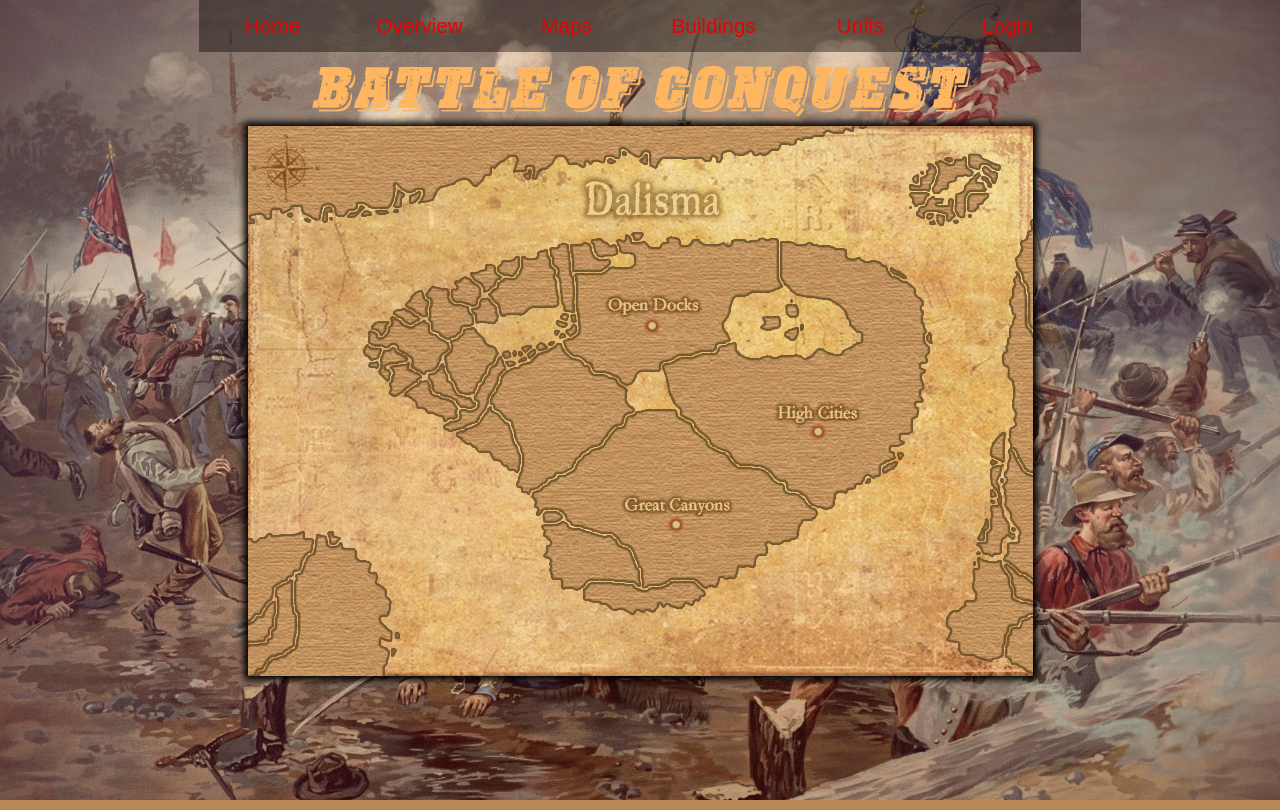
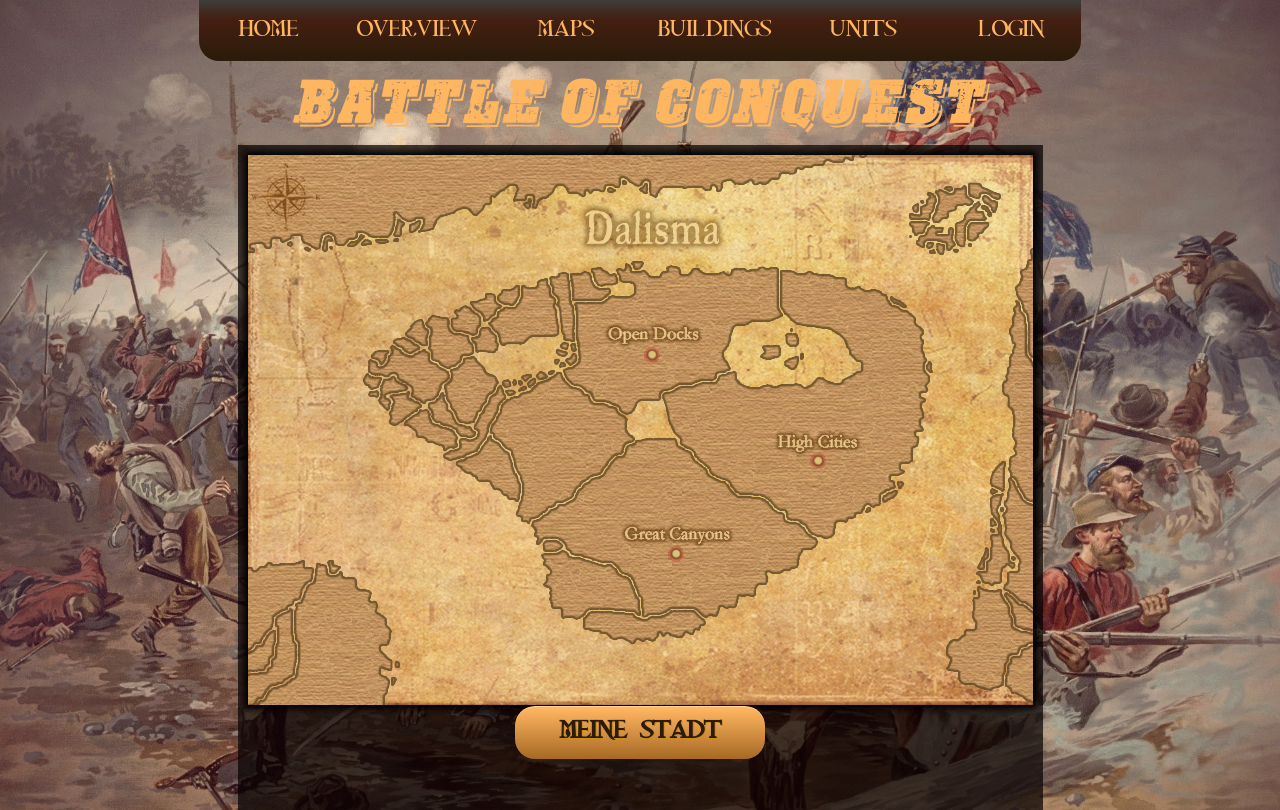
Before and after one commit to Mathias-Gartner/Battle-of-Conquest, a PHP site: page /planetsporty/templates/map.php?action=overview in a window 1280 px wide. Run offline with PHP 8.4, Linux system fonts and the light colour scheme.

Commit message:
Design for overview and map

```diff
--- a/res/main.css
+++ b/res/main.css
@@ -5,8 +5,8 @@ html {
 
 .mapBoxShadow{
 	-moz-box-shadow:    0 0 7px 4px #000000;
-    -webkit-box-shadow: 0 0 7px 4px #000000;
-    box-shadow:         0 0 7px 4px #000000;
+  -webkit-box-shadow: 0 0 7px 4px #000000;
+  box-shadow:         0 0 7px 4px #000000;
 }
 
 #box{
@@ -77,22 +77,27 @@ body {
   src:url('../res/foto/CFRevolution.ttf') format('truetype');
 }
 
+@font-face {
+  font-family: 'navifont';
+  src:url('../res/foto/twilight New Moon.ttf') format('truetype');
+}
+
 .logofont {
   font-family: 'logofont';
-  font-size: 1.7em;
+  font-size: 1.8em;
 }
 
 .site {
   font-family: sans-serif;
-  margin: 0;
-  height: 100%;
   display: flex;
   flex-direction: column;
   align-items: center;
 
   /*Design1*/
+  position: relative;
+  height: 100%;
   width: 980px;
-  background-color: #0B0804;
+  top: -8px;
   color:#FFB661;
   margin-left: auto;
   margin-right: auto;
@@ -105,6 +110,7 @@ body {
 .shadow {
   box-shadow: 0 0 0 2px black inset;
 }
+
 
 .grid {
   margin: 5px;
@@ -124,24 +130,52 @@ body {
 }
 
 /*Navigation*/
+#navi {
+  margin-left: auto;
+  margin-right: auto;
+  -webkit-border-bottom-right-radius:20px;
+  -moz-border-radius-bottomright:20px;
+  border-bottom-right-radius:20px;
+  -webkit-border-bottom-left-radius:20px;
+  -moz-border-radius-bottomleft:20px;
+  border-bottom-left-radius:20px;
+  font-family: navifont;
+  text-transform: uppercase;
+  font-weight: 300;
+}
+
 .nav {
   display: flex;
   justify-content: space-between;
-  background: rgba(6,1,1,0.4);
+  /*background:radial-gradient(#693B37,#2A1B0A);*/
+  height: 70px;
+  background: rgb(61,61,57); /* Old browsers */
+background: -moz-linear-gradient(top,  rgba(61,61,57,1) 0%, rgba(68,31,17,1) 32%, rgba(42,27,10,1) 100%); /* FF3.6+ */
+background: -webkit-gradient(linear, left top, left bottom, color-stop(0%,rgba(61,61,57,1)), color-stop(32%,rgba(68,31,17,1)), color-stop(100%,rgba(42,27,10,1))); /* Chrome,Safari4+ */
+background: -webkit-linear-gradient(top,  rgba(61,61,57,1) 0%,rgba(68,31,17,1) 32%,rgba(42,27,10,1) 100%); /* Chrome10+,Safari5.1+ */
+background: -o-linear-gradient(top,  rgba(61,61,57,1) 0%,rgba(68,31,17,1) 32%,rgba(42,27,10,1) 100%); /* Opera 11.10+ */
+background: -ms-linear-gradient(top,  rgba(61,61,57,1) 0%,rgba(68,31,17,1) 32%,rgba(42,27,10,1) 100%); /* IE10+ */
+background: linear-gradient(to bottom,  rgba(61,61,57,1) 0%,rgba(68,31,17,1) 32%,rgba(42,27,10,1) 100%); /* W3C */
+
 }
 
 .nav > a {
+  position: relative;
   flex-grow: 1;
   line-height: 2em;
-  font-size: 1.3em;
+  font-size: 1.6em;
   width: 100%;
-  color: #E90000;
+  color: #FFB661;
   text-decoration: none;
   /*border: 0.5px solid #FFB661;*/
 }
 
 .nav > a :hover{
-  color: #FFB661;
+  color: #E90000;
+}
+
+.nav > div:hover {
+  color: #E90000;
 }
 
 .nav > :first-child {
@@ -152,6 +186,13 @@ body {
   margin-right: 0px;
 }
 
+/*Logo*/
+.logo{
+  position: relative;
+  top: 5px;
+}
+
+
 .site > .cont {
   flex-grow: 1;
   display: flex;
@@ -159,7 +200,6 @@ body {
 }
 
 .tit {
-  margin: 8px 0 20px 0;
   line-height: 1.2em;
   font-size: 1.2em;
 }
@@ -169,12 +209,20 @@ body {
 .home {
   display: flex;
   flex-direction: column;
-  background: rgba(6,1,1,0.6);
+  background: rgba(6,1,1,0.7);
+  position: relative;
+  top: 10px;
+  height: 100%;
+}
+
+.content {
+  display: flex;
+  flex-direction: column;
+  background: rgba(6,1,1,0.7);
   height: 100%;
 }
 
 #welcome {
-  background: rgba(6,1,1,0.6);
   height: 100%;
 }
 
--- /dev/null
+++ b/res/map.css
@@ -0,0 +1,14 @@
+#map {
+	position: relative;
+	top: 10px;
+	padding: 10px;
+}
+
+#map a {
+	text-decoration: none;
+}
+
+.mapbutton {
+	position: relative;
+	bottom: 20px;
+}
--- /dev/null
+++ b/res/overview.css
@@ -0,0 +1,81 @@
+/*Overview Page*/
+.bigbutton {
+	-moz-box-shadow:inset 0px 1px 0px 0px #fed897;
+	-webkit-box-shadow:inset 0px 1px 0px 0px #fed897;
+	box-shadow:inset 0px 1px 0px 0px #fed897;
+	background:-webkit-gradient( linear, left top, left bottom, color-stop(0.05, #ffb561), color-stop(1, #a66923) );
+	background:-moz-linear-gradient( center top, #ffb561 5%, #a66923 100% );
+	filter:progid:DXImageTransform.Microsoft.gradient(startColorstr='#ffb561', endColorstr='#a66923');
+	background-color:#ffb561;
+	-webkit-border-top-left-radius:20px;
+	-moz-border-radius-topleft:20px;
+	border-top-left-radius:20px;
+	-webkit-border-top-right-radius:20px;
+	-moz-border-radius-topright:20px;
+	border-top-right-radius:20px;
+	-webkit-border-bottom-right-radius:20px;
+	-moz-border-radius-bottomright:20px;
+	border-bottom-right-radius:20px;
+	-webkit-border-bottom-left-radius:20px;
+	-moz-border-radius-bottomleft:20px;
+	border-bottom-left-radius:20px;
+	text-indent:0;
+	display:block;
+	color:#2A1B0A;
+	font-size:1.7em;
+	font-weight:bold;
+	font-style:normal;
+	height:53px;
+	line-height:53px;
+	width:250px;
+
+	text-align:center;
+	text-shadow:1px 1px 0px #cd8a15;
+	text-transform: uppercase;
+
+	position: relative;
+	font-family: navifont;
+	margin-right: auto;
+	margin-left: auto;
+}
+
+.bigbutton > div {
+	text-decoration: none !important;
+}
+
+.bigbutton:hover {
+	background:-webkit-gradient( linear, left top, left bottom, color-stop(0.05, #a66923), color-stop(1, #ffb561) );
+	background:-moz-linear-gradient( center top, #a66923 5%, #ffb561 100% );
+	filter:progid:DXImageTransform.Microsoft.gradient(startColorstr='#a66923', endColorstr='#ffb561');
+	background-color:#a66923;
+}
+
+.bigbutton:active {
+	position:relative;
+	top:1px;
+}
+
+.user {
+	font-size: 1.5em;
+	text-transform: uppercase;
+	position: relative;
+	top: 20px;
+}
+
+.linkbar {
+	position: relative;
+	top: 50px;
+}
+
+.linkbar a {
+	text-decoration: none;
+}
+
+#overview {
+	text-align: center;
+	vertical-align: middle;
+	font-size: 1.2em;
+
+	position: relative;
+	top: 90px;
+}
--- a/templates/buildings.php
+++ b/templates/buildings.php
@@ -4,7 +4,7 @@
 <script type="application/javascript" src="res/jquery.imagemapster.min.js"></script>
 <script type="application/javascript" src="res/map_script.js"></script>
 
-<div id="map">
+<div id="map" class="content">
 	<img src="res/BOC_District_First_Stage.png" id="boc_my_district_id" usemap="#boc_my_district_map" alt="my_district" name="my_district" class="boc_mapster mapBoxShadow" />
     <map name="boc_my_district_map">
     	<area shape="poly" href="blank_district.html" coords="624,99,636,118,609,137,588,131,580,116,595,96" alt="first" title="" data-group="first" />
--- a/templates/header.php
+++ b/templates/header.php
@@ -2,23 +2,25 @@
 <html>
   <head>
     <link rel="stylesheet" type="text/css" href="res/main.css" />
+    <link rel="stylesheet" type="text/css" href="res/overview.css" />
     <link rel="stylesheet" type="text/css" href="res/login.css" />
+    <link rel="stylesheet" type="text/css" href="res/map.css" />
   </head>
 
   <body class='site'>
     <div class='nav outer' id="navi">
-      <a href="index.php"><div class=' grid centered'>Home</div></a>
-      <a href="?action=overview"><div class=' grid centered'>Overview</div></a>
-      <a href="?action=map"><div class=' grid centered'>Maps</div></a>
-      <a href="?action=buildings"><div class=' grid centered'>Buildings</div></a>
-      <a href="?action=units"><div class=' grid centered'>Units</div></a>
-      <a href="?action=<?php if (isset($_SESSION['username'])) {
+      <a href="index.php" class=' grid centered'><div >Home</div></a>
+      <a href="?action=overview" class=' grid centered'><div >Overview</div></a>
+      <a href="?action=map" class=' grid centered'><div >Maps</div></a>
+      <a href="?action=buildings" class=' grid centered'><div >Buildings</div></a>
+      <a href="?action=units" class=' grid centered'><div >Units</div></a>
+      <a class='grid centered' href="?action=<?php if (isset($_SESSION['username'])) {
     			echo 'overview';
     		} else {
     			echo 'login';
   			}
 			?>">
-  			<div class=' grid centered'>
+  			<div >
   	    	<?php if (isset($_SESSION['username']) && $_SESSION['username'] != '')
           {
   	        echo 'Profil';
@@ -29,6 +31,6 @@
     	</a>
     </div>
 
-  <div class='head grid outer centered'>
+  <div class='head grid outer centered logo'>
     <span class="logofont">battle of conquest</span>
   </div>
--- a/templates/map.php
+++ b/templates/map.php
@@ -4,13 +4,18 @@
 <script type="application/javascript" src="res/jquery.imagemapster.min.js"></script>
 <script type="application/javascript" src="res/mapster_script.js"></script>
 
-<div id="map">
+<div id="map" class="content">
 	<img src="res/BOC_Map.png" alt="map" name="map" usemap="#boc_map" id="boc_img_id" class="boc_mapster mapBoxShadow" />
     <map name="boc_map">
     	<area shape="poly" coords="481,214,467,217,460,225,448,223,444,230,431,230,419,234,411,242,390,245,383,254,378,263,381,278,379,289,374,294,364,301,357,311,343,321,329,331,315,346,304,349,294,354,280,365,268,359,269,346,258,339,249,333,238,327,226,320,209,308,202,304,193,299,196,291,184,285,171,280,158,265,147,268,139,264,140,256,130,244,120,242,121,234,113,222,117,216,120,203,126,195,141,193,147,183,155,180,171,162,183,159,198,161,205,155,216,150,222,144,236,140,245,138,262,133,272,132,285,131,296,123,316,117,335,116,350,111,363,119,377,106,392,106,393,117,409,121,420,112,433,117,448,114,472,116,491,113,512,112,528,112,528,150,534,160,522,165,504,166,494,169,483,176,480,188,475,198," href="?action=map&terrain=open_docks" alt="open_docks" title="open_docks" data-group="open_docks" />
     	<area shape="poly" coords="414,282,372,300,348,322,327,340,302,353,283,367,290,387,297,430,314,458,336,471,384,485,432,480,455,468,486,450,516,427,538,416,569,386,546,366,516,346,480,332,447,304," href="?action=map&terrain=great_canyons" alt="great_canyons" title="great_canyons" data-group="great_canyons" />
         <area shape="poly" coords="578,383,544,365,510,340,477,325,443,296,430,281,414,238,456,229,485,216,510,230,548,230,570,224,593,227,613,214,599,188,572,170,537,159,531,154,534,115,565,117,598,123,635,138,669,167,676,207,676,246,668,294,652,322,626,345,603,364," href="?action=map&terrain=high_cities" alt="high_cities" title="high_cities" data-group="high_cities" />
 	</map>
+	<div class='centered mapbutton box-padding'>
+		<a href='?action=buildings' class='bigbutton'>
+			Meine Stadt
+		</a>
+	</div>
 </div>
 
 <script type="application/javascript">
--- a/templates/welcome.php
+++ b/templates/welcome.php
@@ -1,8 +1,8 @@
 <?php include 'header.php' ?>
 
-    <div class='cont grid middle' id="welcome">
+    <div class='cont home grid middle' id="welcome">
       <!--<div class='tit shadow centered'>BOC</div>-->
-      <div class='home centered'>
+      <div class='centered'>
         <p>Welcome to BOC!</p>
         <p>This is a lot of text, Cihad will give you more information.</p>
       </div>
```
Also changed, not shown: templates/great_canyons.php (+9 -2 lines), templates/open_docks.php (+15 -7 lines), templates/overview.php (+13 -11 lines), res/foto/twilight New Moon.ttf (added).
